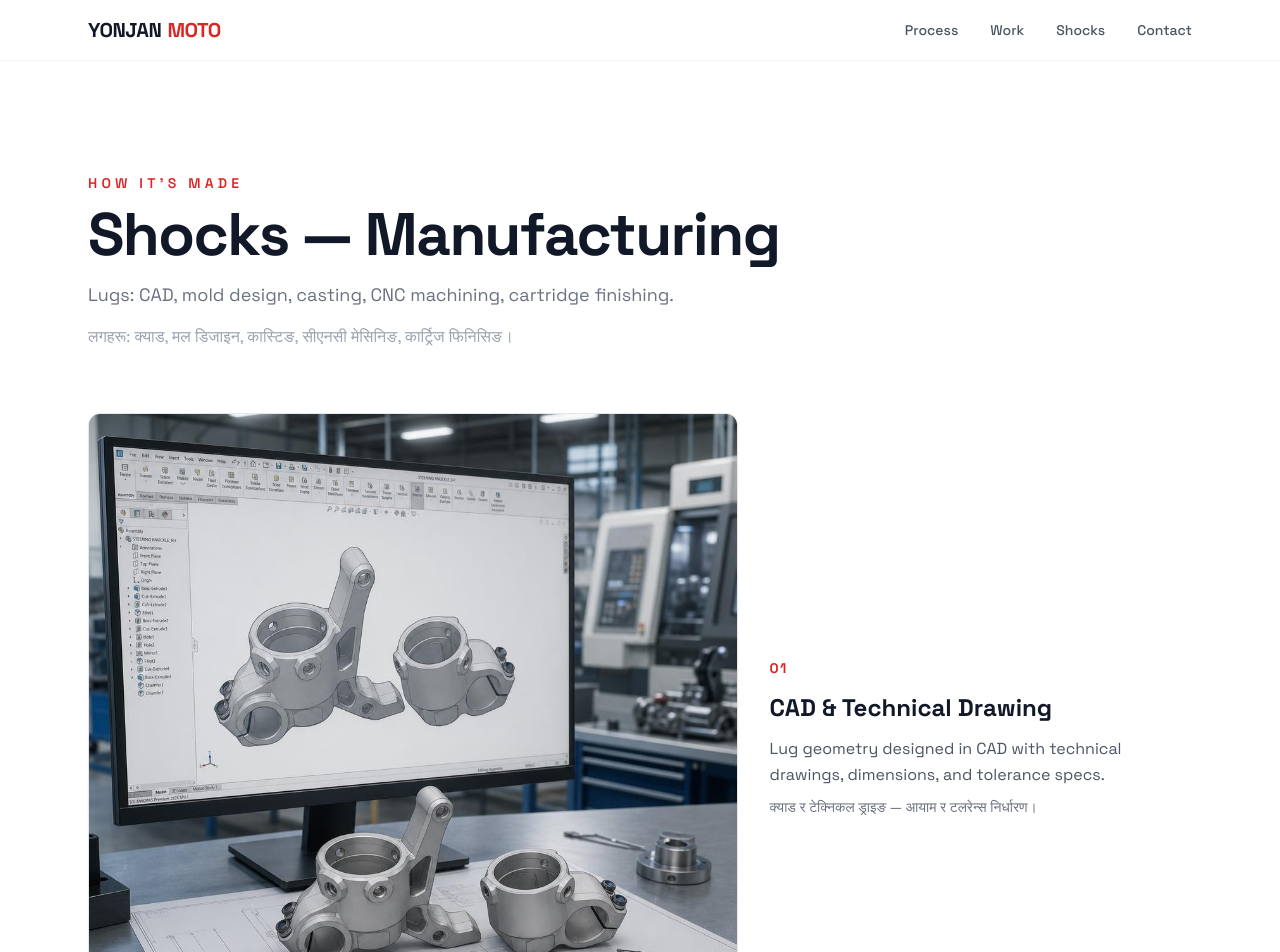
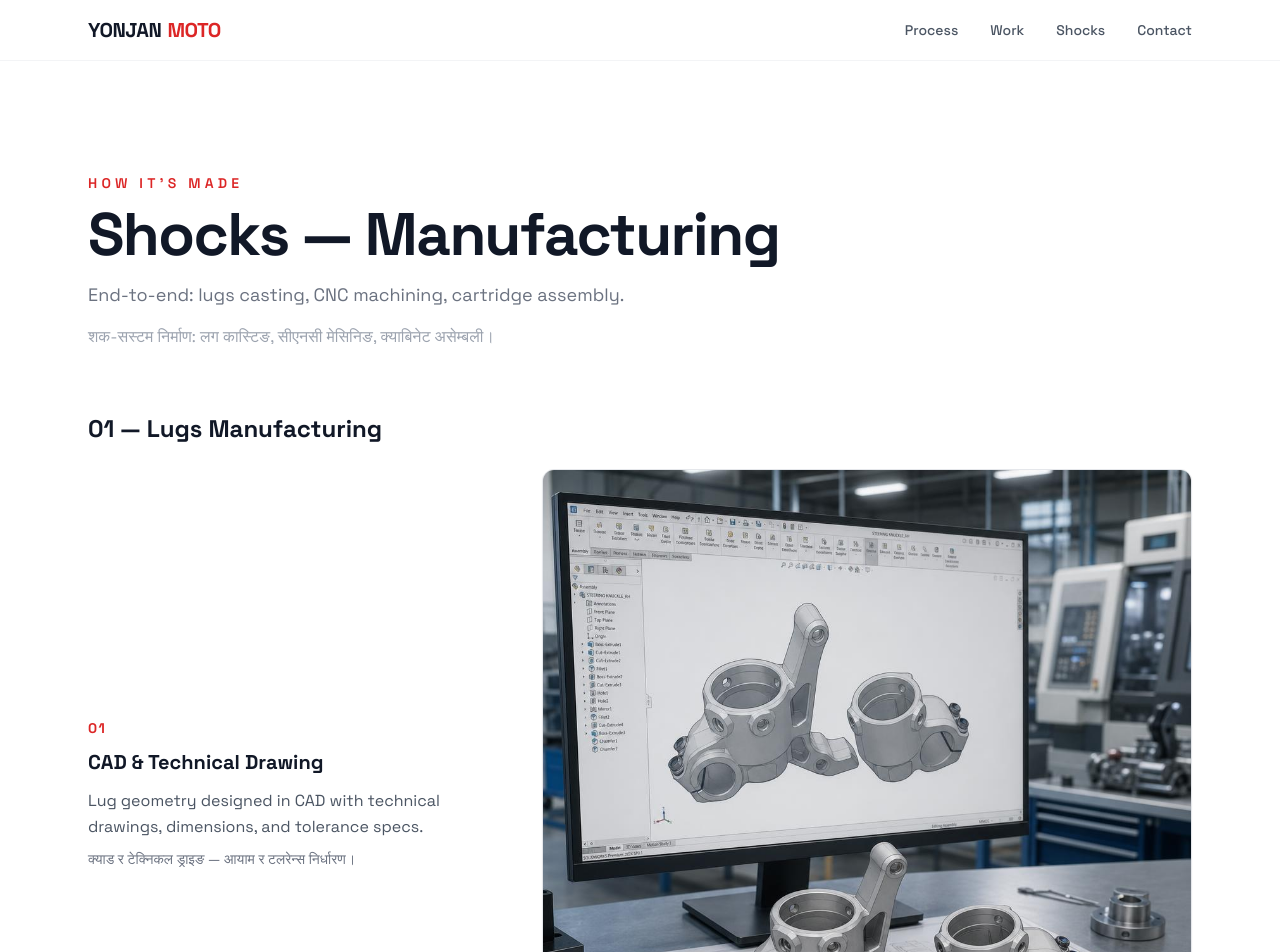
Before and after one commit to arjunyonjan/yonjan-moto, a Next.js app: page /shocks in a window 1280 px wide. Shown: the top 952 px of the page. Built offline with nearby package versions, Linux system fonts and the light colour scheme.

Commit message:
shocks: grouped layout - lugs manufacturing + cartridge assembly (3 sub-steps)

```diff
--- a/app/shocks/page.tsx
+++ b/app/shocks/page.tsx
@@ -1,7 +1,7 @@
 import Header from '../components/Header';
 import Footer from '../components/Footer';
 
-const steps = [
+const lugsSteps = [
   {
     img: '/images/lugs-cad-drawing.jpg',
     step: '01',
@@ -51,12 +51,29 @@ const steps = [
     en: 'CNC drilling bores, faces, and slots to precise tolerance. Coolant carries away chips.',
     np: 'बोर, सतह र स्लट सटीक ड्रिल तथा मिलिङ गरिन्छ।',
   },
+];
+
+const cartridgeSteps = [
+  {
+    img: '/images/cartridge-cylinder.png',
+    step: '01',
+    title: 'Cartridge Cylinder',
+    en: 'CAD model + CNC machining of the hollow cylinder with internal holes. Text reads “CARTRIDGE CYLINDER”.',
+    np: 'क्याड मोडेल + सीएनसी मेसिनिङ — हलो वाला सिलिन्डर।',
+  },
+  {
+    img: '/images/cartridge-piston.png',
+    step: '02',
+    title: 'Mid-Valve Piston',
+    en: 'Three stages: CAD model, CNC drilling, and finished piston with polished internal threading.',
+    np: 'तीन अवस्था: क्याड, सीएनसी ढिल्लो, फिनिष्ड पिस्टन।',
+  },
   {
     img: '/images/cartridge-top-cap.png',
-    step: '08',
-    title: 'Cartridge Top Cap',
-    en: 'Gold-plated cartridge top cap — CAD design, CNC machining, polished finish with precision concentric rings.',
-    np: 'गल्ड प्लेटेड क्याबिनेट टप क्याप — सीएनसी मेसिनिङ, पोलिशेड।',
+    step: '03',
+    title: 'Top Cap',
+    en: 'Gold-plated cartridge top cap with precision concentric rings. CAD, CNC, polished finish.',
+    np: 'गल्ड प्लेटेड टप क्याप — सीएनसी मेसिनिङ, पोलिशेड।',
   },
 ];
 
@@ -68,20 +85,40 @@ export default function Shocks() {
         <div className="max-w-6xl mx-auto px-6">
           <p className="text-sm font-semibold tracking-[0.3em] text-accent uppercase mb-3">How It&apos;s Made</p>
           <h1 className="text-4xl sm:text-6xl font-extrabold text-xxl tracking-tight mb-4">Shocks — Manufacturing</h1>
-          <p className="text-gray-500 max-w-2xl text-lg mb-4">Lugs: CAD, mold design, casting, CNC machining, cartridge finishing.</p>
-          <p className="text-gray-400 max-w-2xl mb-16">लगहरू: क्याड, मल डिजाइन, कास्टिङ, सीएनसी मेसिनिङ, कार्ट्रिज फिनिसिङ।</p>
+          <p className="text-gray-500 max-w-2xl text-lg mb-4">End-to-end: lugs casting, CNC machining, cartridge assembly.</p>
+          <p className="text-gray-400 max-w-2xl mb-16">शक-सस्टम निर्माण: लग कास्टिङ, सीएनसी मेसिनिङ, क्याबिनेट असेम्बली।</p>
 
-          <div className="space-y-16">
-            {steps.map((s) => (
+          {/* LUGS group */}
+          <h2 className="text-2xl font-bold text-xxl mb-6">01 — Lugs Manufacturing</h2>
+          <div className="space-y-12 mb-16">
+            {lugsSteps.map((s) => (
               <div key={s.step} className="grid grid-cols-1 lg:grid-cols-5 gap-8 items-center">
+                <div className="lg:col-span-2 order-1 lg:order-none">
+                  <span className="text-sm font-bold text-accent tracking-widest">{s.step}</span>
+                  <h3 className="mt-2 text-xl font-extrabold text-xxl">{s.title}</h3>
+                  <p className="mt-3 text-gray-600 leading-relaxed">{s.en}</p>
+                  <p className="mt-2 text-gray-500 leading-relaxed text-sm">{s.np}</p>
+                </div>
                 <div className="lg:col-span-3 rounded-xl overflow-hidden border border-gray-200 shadow-sm bg-gray-50">
                   <img src={s.img} alt={s.title} className="w-full h-auto block" />
                 </div>
-                <div className="lg:col-span-2">
-                  <span className="text-sm font-bold text-accent tracking-widest">{s.step}</span>
-                  <h2 className="mt-3 text-2xl font-extrabold text-xxl">{s.title}</h2>
+              </div>
+            ))}
+          </div>
+
+          {/* CARTRIDGE group */}
+          <h2 className="text-2xl font-bold text-xxl mb-6">02 — Cartridge Assembly</h2>
+          <div className="space-y-12">
+            {cartridgeSteps.map((s) => (
+              <div key={s.step} className="grid grid-cols-1 lg:grid-cols-5 gap-8 items-center">
+                <div className="lg:col-span-2 order-1 lg:order-none">
+                  <span className="text-sm font-bold text-accent tracking-widest">C-{s.step}</span>
+                  <h3 className="mt-2 text-xl font-extrabold text-xxl">{s.title}</h3>
                   <p className="mt-3 text-gray-600 leading-relaxed">{s.en}</p>
                   <p className="mt-2 text-gray-500 leading-relaxed text-sm">{s.np}</p>
+                </div>
+                <div className="lg:col-span-3 rounded-xl overflow-hidden border border-gray-200 shadow-sm bg-gray-50">
+                  <img src={s.img} alt={s.title} className="w-full h-auto block" />
                 </div>
               </div>
             ))}
```
Also changed, not shown: public/images/cartridge-cylinder.png (added), public/images/cartridge-piston.png (added).
